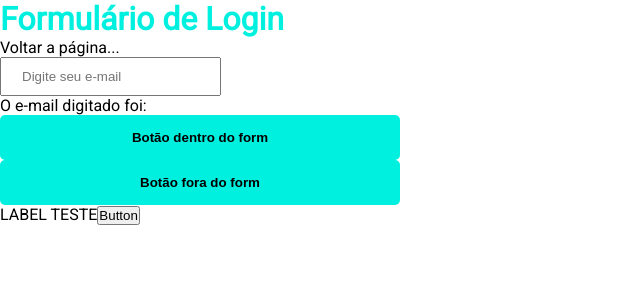
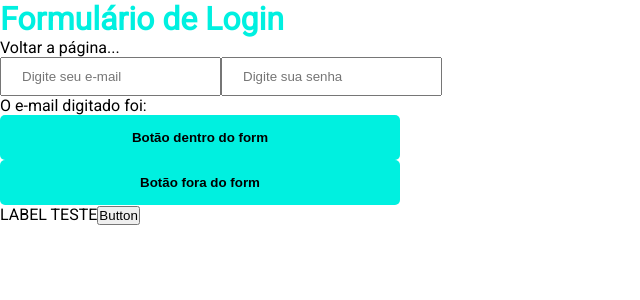
Before and after one commit to Erick-Gomes-Fernandes/growth-reactjs-revisao, a Next.js app: page / in a window 1280 px wide. Shown: the top 300 px of the page, without its empty margins (0-640 px from the left). Built offline with nearby package versions, Linux system fonts and the light colour scheme.

Commit message:
Criado estados no componente

```diff
--- a/pages/index.jsx
+++ b/pages/index.jsx
@@ -1,20 +1,25 @@
+import { useState } from "react"
+
 import Title from "../src/components/title/title"
 import Button from "../src/components/button/button"
 import Input from "../src/components/input/input"
 
 export default function HomePage () {
+  const [email, setEmail] = useState("")
+  const [password, setPassword] = useState("")
+
   const handleLabelClick = () => {
     console.log("HANDLE LABEL CLICK")
   }
 
-  const handleSubmitForm = () => {
+  const handleSubmitForm = (event) => {
     event.preventDefault()
     console.log("HANDLE SUBMIT FORM")
+    console.log({email, password})
   }
 
-  let email = ""
-  const handleChangeInput = (event) => {
-    email = event.target.value
+  const handleChangeInput = (event, onChange) => {
+    onChange(event.target.value)
   }
 
   return (
@@ -22,7 +27,8 @@ export default function HomePage () {
       <Title onClick={handleLabelClick}>Formulário de Login</Title>
       <label onClick={handleLabelClick}>Voltar a página...</label>
       <form onSubmit={handleSubmitForm}>
-        <Input type="text" placeholder="Digite seu e-mail" onChange={handleChangeInput} />
+        <Input type="text" placeholder="Digite seu e-mail" onChange={(e) => handleChangeInput(e, setEmail)} />
+        <Input type="password" placeholder="Digite sua senha" onChange={(e) => handleChangeInput(e, setPassword)} />
         <p>O e-mail digitado foi: {email}</p>
         <Button type="submit">Botão dentro do form</Button>
       </form>
```
